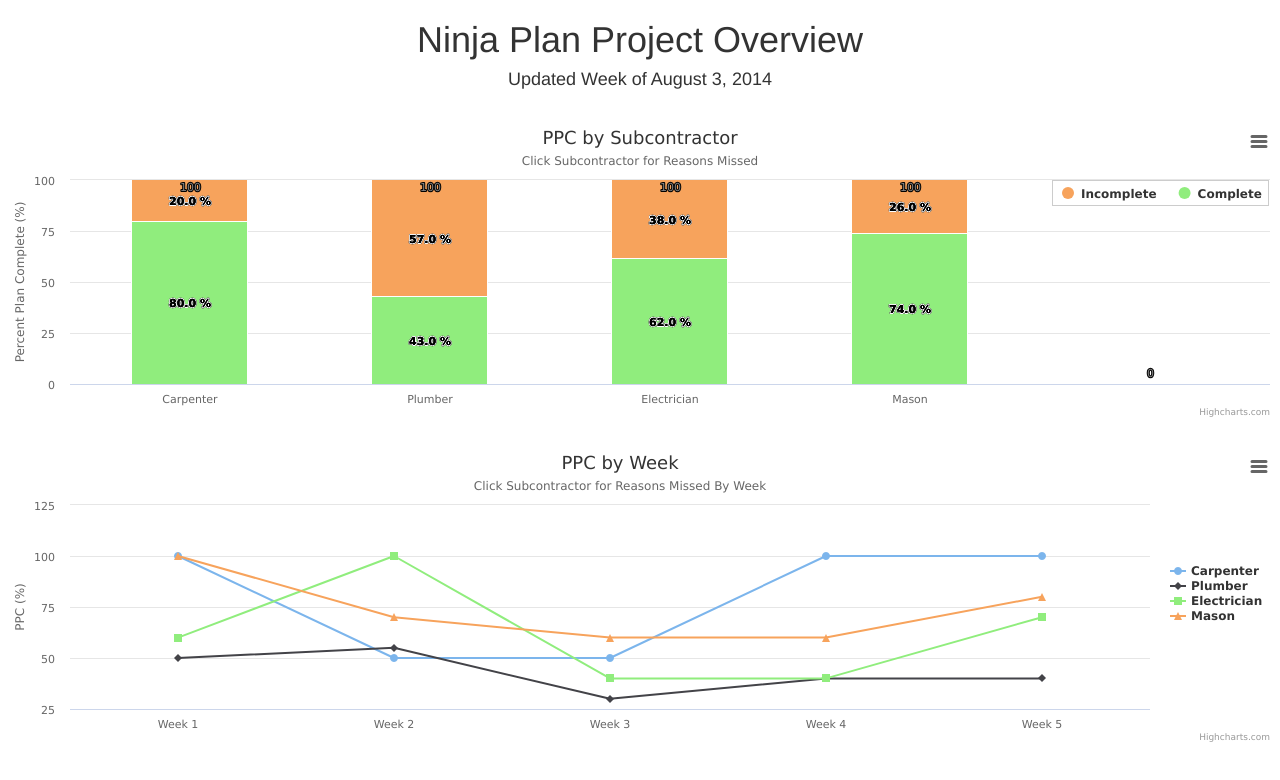
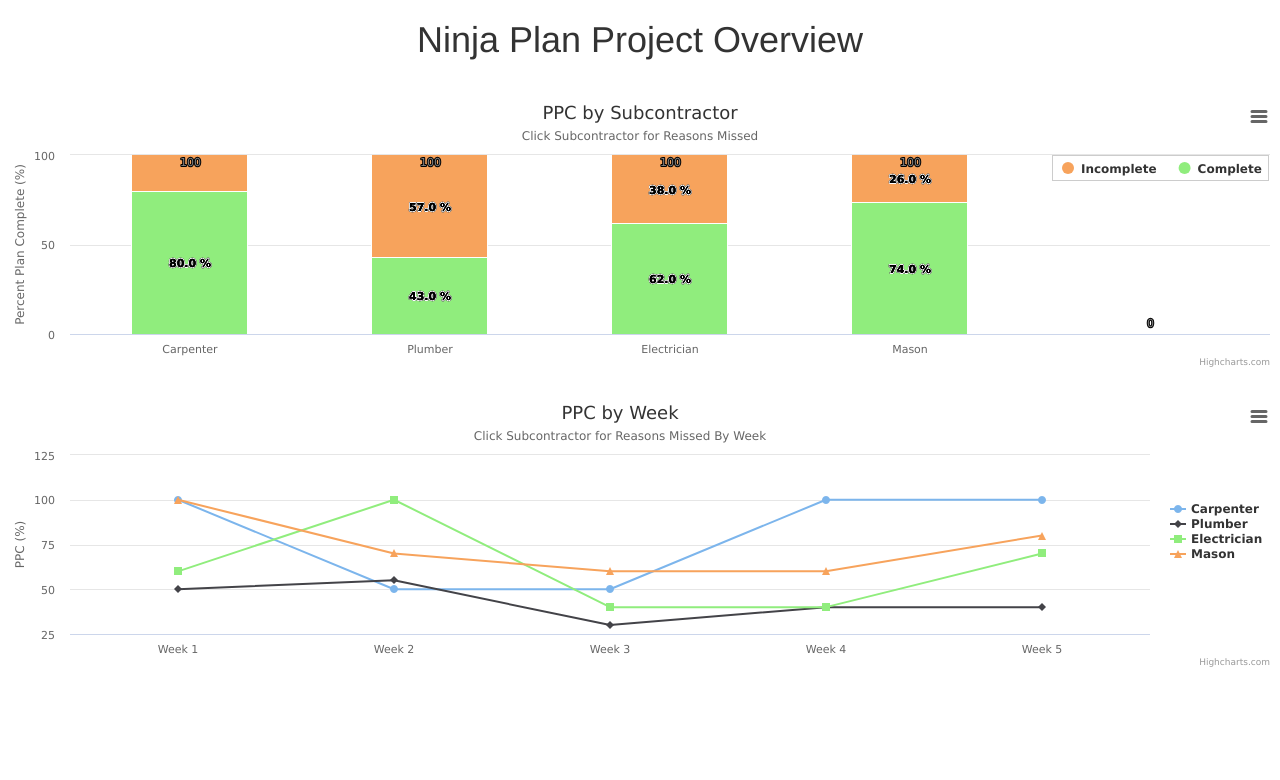
Before and after one commit to reepoll/reepoll.github.io, a plain HTML site: page NinjaPlan/index.html in a window 1280 px wide. Drawn offline with nearby package versions, Linux system fonts and the light colour scheme; a script that the page names is missing.

Commit message:
fi container

```diff
--- a/NinjaPlan/index.html
+++ b/NinjaPlan/index.html
@@ -5,13 +5,12 @@
 	<link rel="stylesheet" type="text/css" href="bootstrap.min.css">
 </head>
 <body>
-	<div id="container-header" style="min-width: 310px; height: 75px; margin-bottom: 25px">
+	<div id="container-header" style="min-width: 310px; height: 50px; margin-bottom: 25px">
 		<h1 align="center">Ninja Plan Project Overview</h1>
-		<h4 align="center">Updated Week of August 3, 2014</h4>
 	</div>
 
-	<a href="plumber_piedetail_index.html"><div id="container-bar" style="min-width: 310px; height: 300px; margin: 0 auto; margin-bottom: 25px"></div></a>
-	<a href="stacked_area_misses.html"><div id="container-line" style="min-width: 310px; height: 300px; margin: 0 auto"></div></a>
+	<a href="plumber_piedetail_index.html"><div id="container-bar" style="min-width: 310px; height: 275px; margin: 0 auto; margin-bottom: 25px"></div></a>
+	<a href="stacked_area_misses.html"><div id="container-line" style="min-width: 310px; height: 275px; margin: 0 auto"></div></a>
 
 	<style type="text/css">
 		a {
```
Also changed, not shown: NinjaPlan/plumber_piedetail_index.html (+2 -3 lines), NinjaPlan/stacked_area_misses.html (+2 -2 lines).
